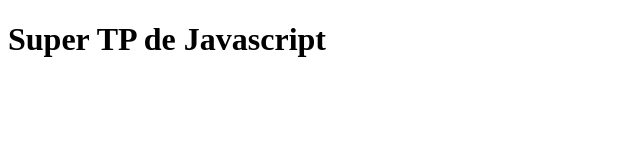
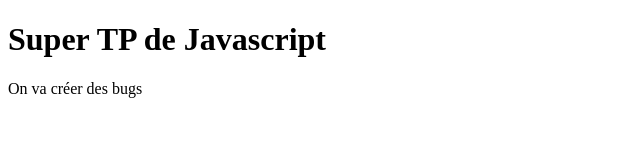
Before and after one commit to TyTy-cf/2026-poei-javascript, a plain HTML site: page index.html in a window 1280 px wide. Shown: the whole page, without its empty margins (0-640 px from the left). Drawn offline with Linux system fonts and the light colour scheme.

Commit message:
conflict inc

```diff
--- a/index.html
+++ b/index.html
@@ -7,6 +7,7 @@
     </head>
     <body>
         <h1>Super TP de Javascript</h1>
+        <p>On va créer des bugs</p>
         <script></script>
     </body>
 </html>
```
